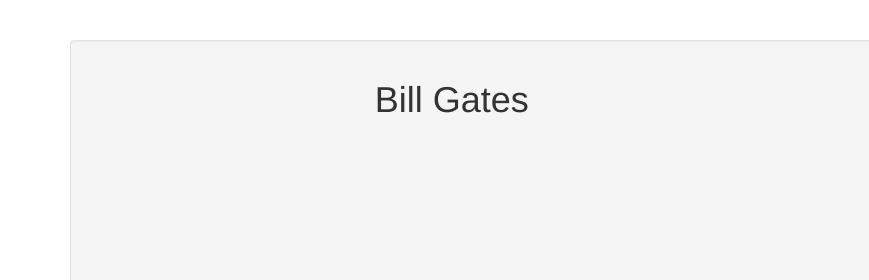
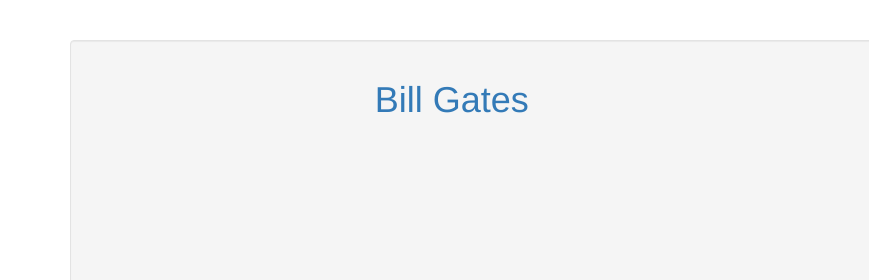
Before and after one commit to hernanmendez/Tribute-Page, a plain HTML site: page index.html in a window 1280 px wide. Shown: the top 280 px of the page, 0-869 px from the left. Drawn offline with Linux system fonts and the light colour scheme.

Commit message:
Missed the link

```diff
--- a/index.html
+++ b/index.html
@@ -14,7 +14,7 @@
         <br />
     <div class="well">
     <div class="row">
-        <div class='col-xs-12 col-md-8'><h1>Bill Gates</h1></div>
+        <div class='col-xs-12 col-md-8'><a href='https://en.wikipedia.org/wiki/Bill_Gates'><h1>Bill Gates</h1></a></div>
         <div class='divImgHolder col-xs-8 col-xs-offset-2 col-md-offset-0 col-md-4'><img src="https://cdn.uploadvr.com/wp-content/uploads/2016/04/Bill-Gates-VR-Education.jpg"/></div>
     </div>
         <br />
```
